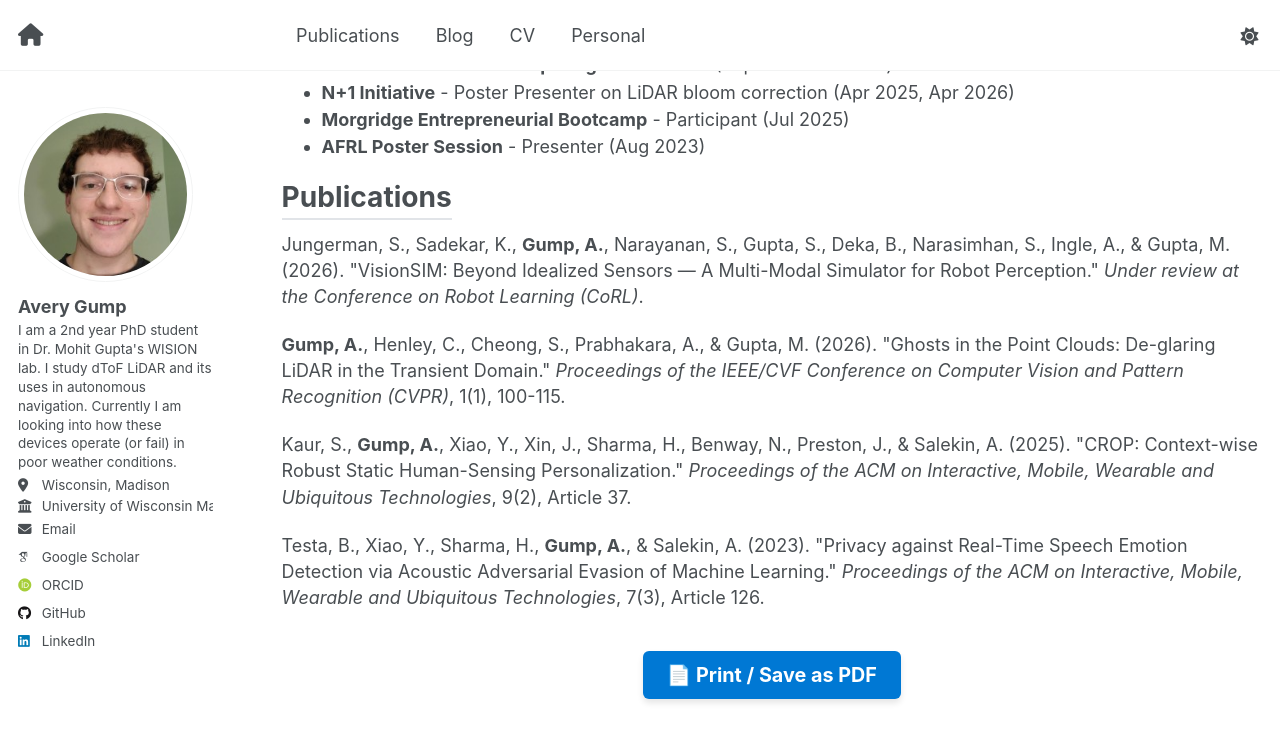
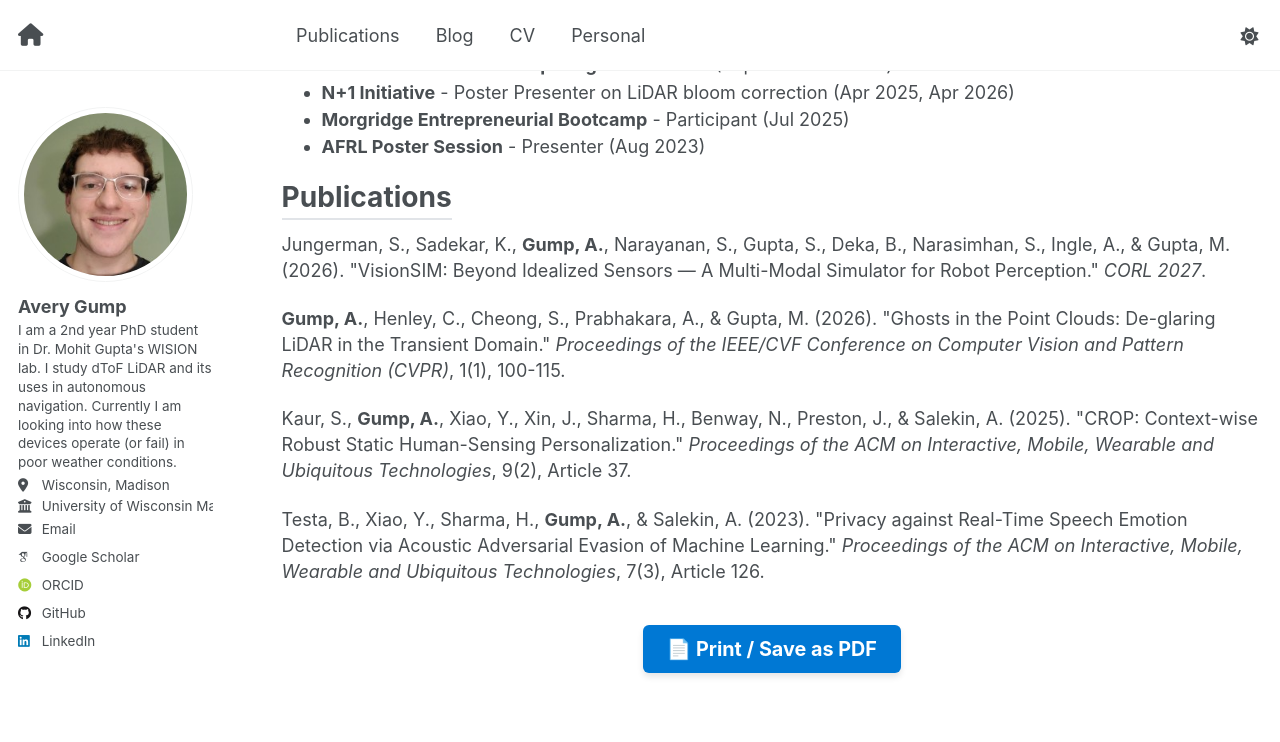
Before and after one commit to avery-gump/avery-gump.github.io, a Jekyll site: the page built from _pages/cv.md, in a window 1280 px wide and 900 px high, scrolled down 1435 px. Shown: the top 742 px of the window. Built offline with Jekyll 4.4.1, drawn with Linux system fonts in a browser that asks for light colours; some web fonts are replaced.

Commit message:
Paper Accepted and INtegrate Update

```diff
--- a/_data/citations.yml
+++ b/_data/citations.yml
@@ -2,7 +2,7 @@ visionsim2026:
   type: "unpublished"
   title: "VisionSIM: Beyond Idealized Sensors — A Multi-Modal Simulator for Robot Perception"
   authors: "Jungerman, Sacha and Sadekar, Kaustubh and Gump, Avery and Narayanan, Sriram and Gupta, Shantanu and Deka, Bhuyashi and Narasimhan, Srinivasa and Ingle, Atul and Gupta, Mohit"
-  booktitle: "Under review at the Conference on Robot Learning (CoRL)"
+  booktitle: "CORL 2027"
   year: 2026
 
 ghosts2026:
```
